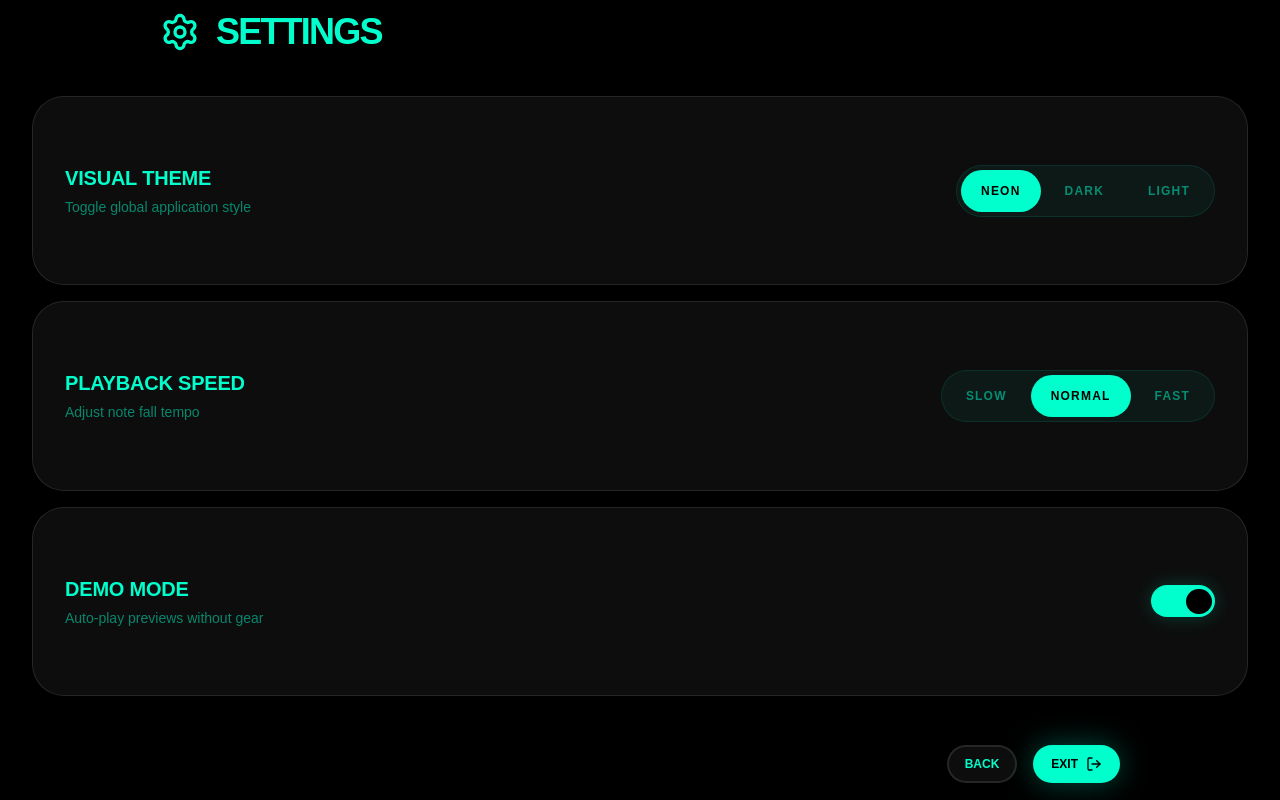
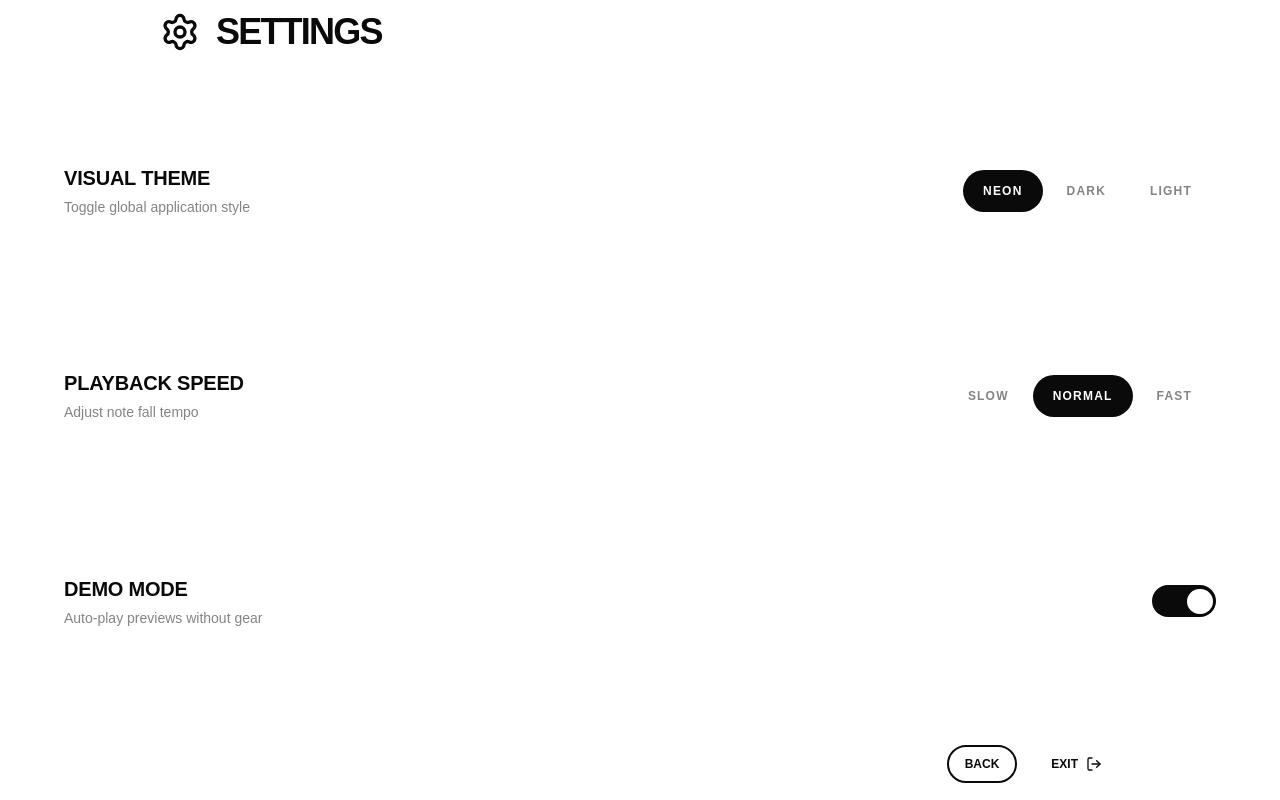
Before and after one commit to hongy20/midi-jam, a Next.js app: page /options in a window 1280 px wide. Built offline with nearby package versions, Linux system fonts and the light colour scheme.

Commit message:
chore: initialize 8bitcn shadcn configuration and retro themes

```diff
--- a/package.json
+++ b/package.json
@@ -14,10 +14,12 @@
   },
   "dependencies": {
     "@tonejs/midi": "^2.0.28",
+    "clsx": "^2.1.1",
     "lucide-react": "^0.563.0",
     "next": "16.1.6",
     "react": "19.2.3",
     "react-dom": "19.2.3",
+    "tailwind-merge": "^3.5.0",
     "tone": "^15.1.22"
   },
   "devDependencies": {
--- a/src/app/globals.css
+++ b/src/app/globals.css
@@ -3,10 +3,145 @@
 /* 1. Global Variables & Constants */
 @import "../styles/variables.css";
 
-/* 2. Themes */
-@import "../styles/themes/neon.css";
-@import "../styles/themes/dark.css";
-@import "../styles/themes/light.css";
+/* 2. Themes (8bitcn) */
+:root {
+  --radius: 0.65rem;
+  --background: oklch(1 0 0);
+  --foreground: oklch(0.145 0 0);
+  --card: oklch(1 0 0);
+  --card-foreground: oklch(0.145 0 0);
+  --popover: oklch(1 0 0);
+  --popover-foreground: oklch(0.145 0 0);
+  --primary: oklch(0.205 0 0);
+  --primary-foreground: oklch(0.985 0 0);
+  --secondary: oklch(0.97 0 0);
+  --secondary-foreground: oklch(0.205 0 0);
+  --muted: oklch(0.97 0 0);
+  --muted-foreground: oklch(0.556 0 0);
+  --accent: oklch(0.97 0 0);
+  --accent-foreground: oklch(0.205 0 0);
+  --destructive: oklch(0.577 0.245 27.325);
+  --border: oklch(0.922 0 0);
+  --input: oklch(0.922 0 0);
+  --ring: oklch(0.708 0 0);
+  --chart-1: oklch(0.646 0.222 41.116);
+  --chart-2: oklch(0.6 0.118 184.704);
+  --chart-3: oklch(0.398 0.07 227.392);
+  --chart-4: oklch(0.828 0.189 84.429);
+  --chart-5: oklch(0.769 0.188 70.08);
+  --sidebar: oklch(0.985 0 0);
+  --sidebar-foreground: oklch(0.145 0 0);
+  --sidebar-primary: oklch(0.205 0 0);
+  --sidebar-primary-foreground: oklch(0.985 0 0);
+  --sidebar-accent: oklch(0.97 0 0);
+  --sidebar-accent-foreground: oklch(0.205 0 0);
+  --sidebar-border: oklch(0.922 0 0);
+  --sidebar-ring: oklch(0.708 0 0);
+}
+
+.dark {
+  --background: oklch(0.145 0 0);
+  --foreground: oklch(0.985 0 0);
+  --card: oklch(0.205 0 0);
+  --card-foreground: oklch(0.985 0 0);
+  --popover: oklch(0.205 0 0);
+  --popover-foreground: oklch(0.985 0 0);
+  --primary: oklch(0.922 0 0);
+  --primary-foreground: oklch(0.205 0 0);
+  --secondary: oklch(0.269 0 0);
+  --secondary-foreground: oklch(0.985 0 0);
+  --muted: oklch(0.269 0 0);
+  --muted-foreground: oklch(0.708 0 0);
+  --accent: oklch(0.269 0 0);
+  --accent-foreground: oklch(0.985 0 0);
+  --destructive: oklch(0.704 0.191 22.216);
+  --border: oklch(1 0 0 / 10%);
+  --input: oklch(1 0 0 / 15%);
+  --ring: oklch(0.556 0 0);
+  --chart-1: oklch(0.488 0.243 264.376);
+  --chart-2: oklch(0.696 0.17 162.48);
+  --chart-3: oklch(0.769 0.188 70.08);
+  --chart-4: oklch(0.627 0.265 303.9);
+  --chart-5: oklch(0.645 0.246 16.439);
+  --sidebar: oklch(0.205 0 0);
+  --sidebar-foreground: oklch(0.985 0 0);
+  --sidebar-primary: oklch(0.488 0.243 264.376);
+  --sidebar-primary-foreground: oklch(0.985 0 0);
+  --sidebar-accent: oklch(0.269 0 0);
+  --sidebar-accent-foreground: oklch(0.985 0 0);
+  --sidebar-border: oklch(1 0 0 / 10%);
+  --sidebar-ring: oklch(0.488 0.243 264.376);
+}
+
+[data-theme="nintendo"] {
+  --radius: 0rem;
+  --primary: oklch(0.5 0.2 280);
+  --primary-foreground: oklch(0 0 0);
+  --background: oklch(1 0 0);
+  --foreground: oklch(0 0 0);
+  --card: oklch(1 0 0);
+  --card-foreground: oklch(0 0 0);
+  --popover: oklch(1 0 0);
+  --popover-foreground: oklch(0 0 0);
+  --secondary: oklch(0.7 0 0);
+  --secondary-foreground: oklch(0 0 0);
+  --muted: oklch(0.7 0 0);
+  --muted-foreground: oklch(0.4 0 0);
+  --accent: oklch(0.7 0.1 260);
+  --accent-foreground: oklch(1 0 0);
+  --destructive: oklch(0.5 0.2 10);
+  --border: oklch(0.5 0.2 280);
+  --input: oklch(0.5 0.2 280);
+  --ring: oklch(0.5 0.2 280);
+  --chart-1: oklch(0.7 0 0);
+  --chart-2: oklch(0.5 0.2 280);
+  --chart-3: oklch(0.7 0 0);
+  --chart-4: oklch(0.4 0 0);
+  --chart-5: oklch(0.5 0.2 280);
+  --sidebar: oklch(0.9 0 0);
+  --sidebar-foreground: oklch(0 0 0);
+  --sidebar-primary: oklch(0.5 0.2 280);
+  --sidebar-primary-foreground: oklch(0 0 0);
+  --sidebar-accent: oklch(0.7 0.1 260);
+  --sidebar-accent-foreground: oklch(1 0 0);
+  --sidebar-border: oklch(0.7 0 0);
+  --sidebar-ring: oklch(0.5 0.2 280);
+}
+
+.dark [data-theme="nintendo"] {
+  --primary: oklch(0.5 0.2 280);
+  --primary-foreground: oklch(0.9 0.05 280);
+  --background: oklch(0.16 0.05 260);
+  --foreground: oklch(1 0 0);
+  --card: oklch(0.2 0.06 260);
+  --card-foreground: oklch(1 0 0);
+  --popover: oklch(0.2 0.06 260);
+  --popover-foreground: oklch(1 0 0);
+  --secondary: oklch(0.4 0 0);
+  --secondary-foreground: oklch(1 0 0);
+  --muted: oklch(0.4 0 0);
+  --muted-foreground: oklch(0.7 0 0);
+  --accent: oklch(0.4 0.2 280);
+  --accent-foreground: oklch(1 0 0);
+  --destructive: oklch(0.4 0.2 10);
+  --border: oklch(1 0 0);
+  --input: oklch(0.5 0.2 280);
+  --ring: oklch(0.7 0.15 250);
+  --chart-1: oklch(0 0 0);
+  --chart-2: oklch(0.2 0 0);
+  --chart-3: oklch(0.4 0 0);
+  --chart-4: oklch(0.4 0.2 10);
+  --chart-5: oklch(0.5 0.2 280);
+  --sidebar: oklch(0.2 0.06 260);
+  --sidebar-foreground: oklch(0.9 0.05 280);
+  --sidebar-primary: oklch(0.5 0.2 280);
+  --sidebar-primary-foreground: oklch(0.9 0.05 280);
+  --sidebar-accent: oklch(0.7 0.1 260);
+  --sidebar-accent-foreground: oklch(1 0 0);
+  --sidebar-border: oklch(0.28 0.05 260);
+  --sidebar-ring: oklch(0.5 0.2 280);
+}
+
 
 /* 3. Base Styles & Utilities */
 @import "../styles/base.css";
--- /dev/null
+++ b/src/lib/utils.ts
@@ -0,0 +1,6 @@
+import { type ClassValue, clsx } from "clsx"
+import { twMerge } from "tailwind-merge"
+
+export function cn(...inputs: ClassValue[]) {
+  return twMerge(clsx(inputs))
+}
```
Also changed, not shown: components.json (added), 1 other file (tests, documents, lock files or other folders).
